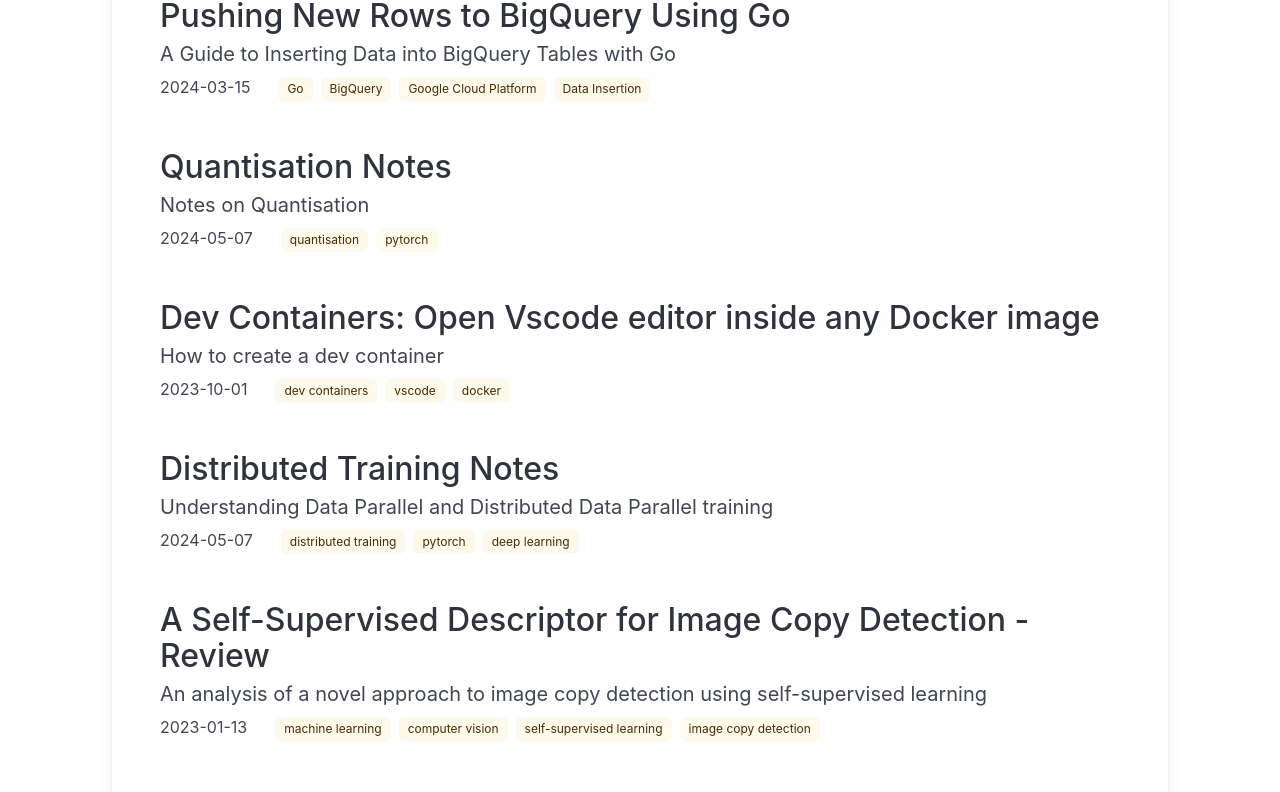
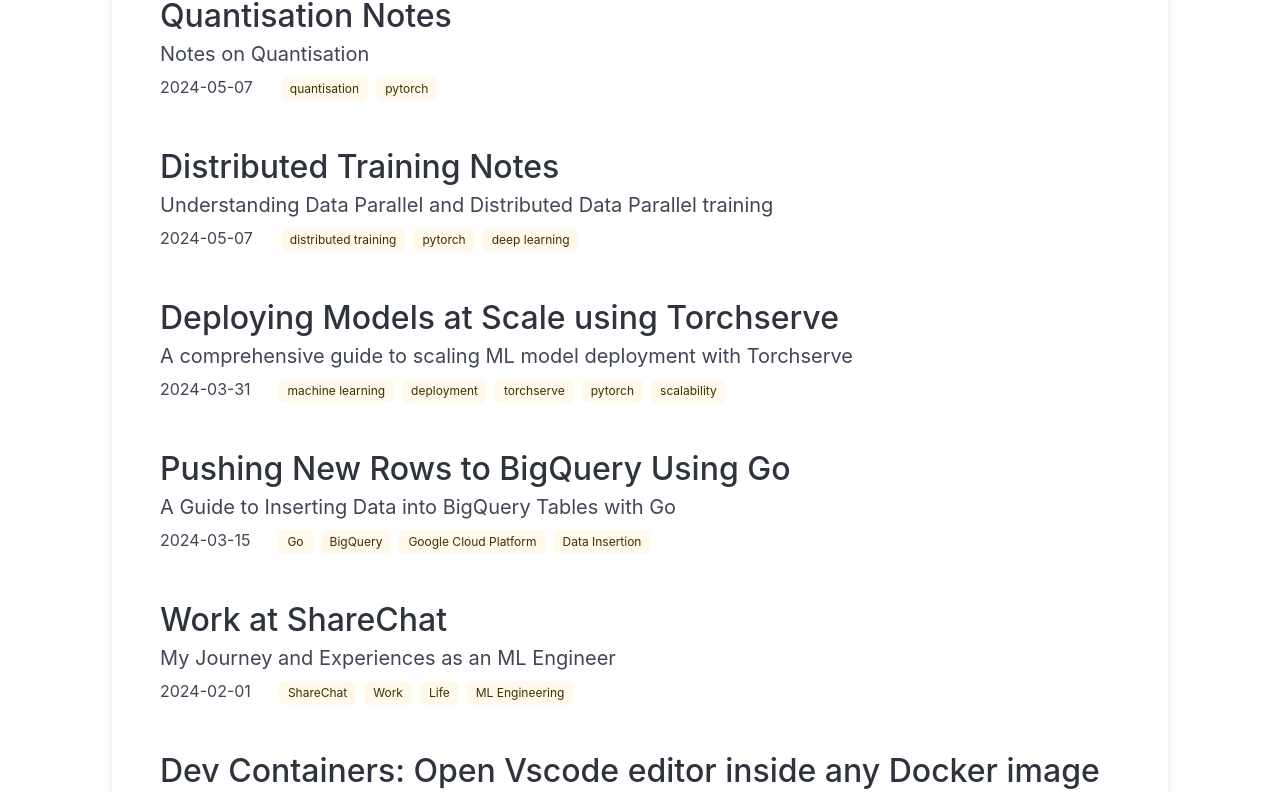
Before and after one commit to nishantb06/nishantb06.github.io, a React (Create React App) app: page /writings in a window 1280 px wide. Shown: the part 638-1430 px from the top of the page. Built offline with nearby package versions, Linux system fonts and the light colour scheme.

Commit message:
feat: sorting by date

```diff
--- a/src/components/Writings.js
+++ b/src/components/Writings.js
@@ -7,6 +7,9 @@
     const [activeTab, setActiveTab] = useState('Blogs');
     const [searchTerm, setSearchTerm] = useState('');
     const { tag } = useParams();
+
+    // Sort function for blog posts
+    const sortByDate = (a, b) => new Date(b.date) - new Date(a.date);
 
     const filteredPosts = tag
         ? blogPosts.filter(post =>
@@ -18,6 +21,9 @@
         : blogPosts.filter(post =>
             activeTab === 'Blogs' ? !post.isShortArticle : post.isShortArticle
           );
+
+    // Sort the filtered posts by date
+    const sortedPosts = filteredPosts.sort(sortByDate);
 
     if (loading) return <div>Loading...</div>;
     if (error) return <div>Error: {error}</div>;
@@ -78,7 +84,7 @@
                             </Link>
                         ))}
                     </div>
-                    {filteredPosts.map((post, index) => (
+                    {sortedPosts.map((post, index) => (
                         <div key={index} className="px-6 py-5">
                             <Link
                                 to={`/writings/blogs/${post.slug}`}
```
